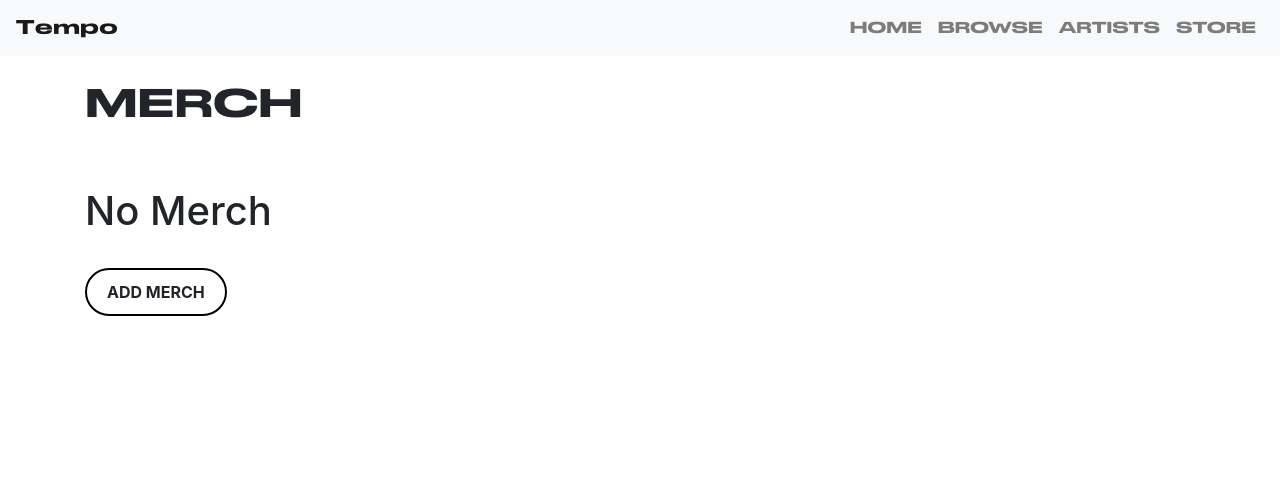
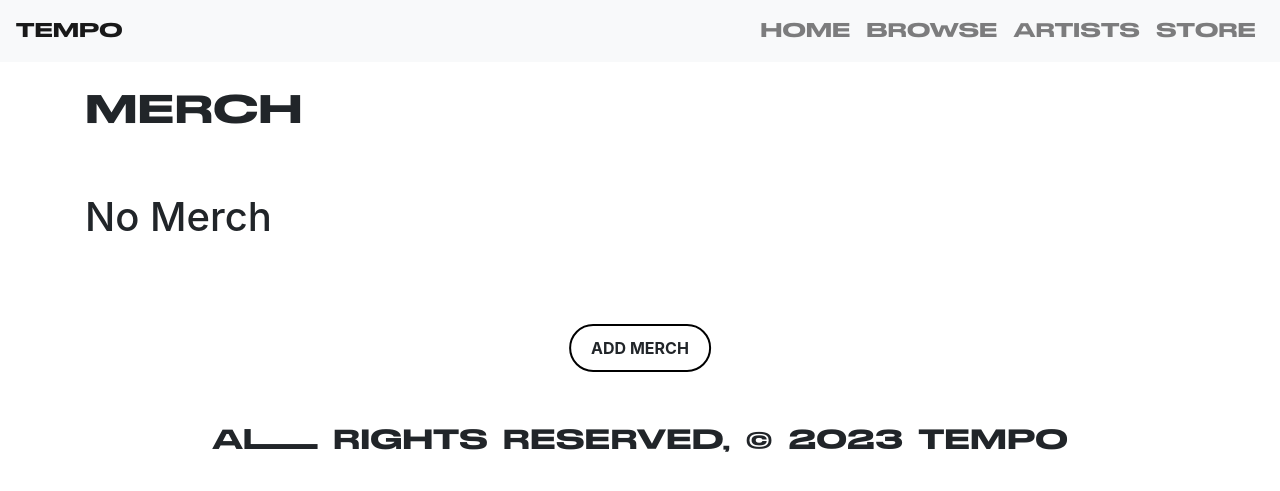
Before and after one commit to Cassandra-Samonte/Tempo, a Django app: page /merch/ in a window 1280 px wide. Shown: the top 491 px of the page. Run offline with Django 4.2, Linux system fonts and the light colour scheme; data that the repository does not hold is empty; some libraries are stand-ins or nearby versions.

Commit message:
added footer

```diff
--- a/tempo_project/tempo_app/static/css/merch-detail.css
+++ b/tempo_project/tempo_app/static/css/merch-detail.css
@@ -45,3 +45,9 @@ body {
     flex-direction: column;
     height: 100%;
 }
+
+footer {
+    display: flex;
+    justify-content: center;
+    padding: 50px 0px 20px 0px;
+}
--- a/tempo_project/tempo_app/static/css/merch-index.css
+++ b/tempo_project/tempo_app/static/css/merch-index.css
@@ -36,4 +36,25 @@ h1 {
   padding: 10px 20px;
   text-transform: uppercase;
   font-weight: bold;
+  position: absolute;
+  left: 50%;
+  transform: translateX(-50%);
 }
+
+.button-container {
+  padding: 50px;
+}
+
+a {
+  text-decoration: none;
+  color: black;
+  text-transform: uppercase;
+  font-size: 20px;
+  text-align: center;
+}
+
+footer {
+  display: flex;
+  justify-content: center;
+  padding: 50px 0px 20px 0px;
+}
--- a/tempo_project/tempo_app/templates/merch/merch.html
+++ b/tempo_project/tempo_app/templates/merch/merch.html
@@ -58,9 +58,15 @@
         <h1>No Merch</h1>
       {% endif %}
 
-      <a class="btn" href="{% url 'merch_create' %}">Add Merch</a>
+      <div class="button-container">
+        <a class="btn" href="{% url 'merch_create' %}">Add Merch</a>
+      </div>
 
   </main>
+
+  <footer>
+    <h3 class="stretch-font uppercase">All Rights Reserved, &copy; 2023 Tempo</h3>
+  </footer>
 
   <script src="https://code.jquery.com/jquery-3.6.0.min.js"></script>
   <script src="https://cdnjs.cloudflare.com/ajax/libs/popper.js/2.9.3/umd/popper.min.js"></script>
--- a/tempo_project/tempo_app/templates/merch/merch_detail.html
+++ b/tempo_project/tempo_app/templates/merch/merch_detail.html
@@ -35,6 +35,7 @@
           </nav>
     </header>
 
+    <main>
       <!-- Left Column - Item Img Edit & Delete -->
         <div class="container">
             <div class="row">
@@ -59,6 +60,11 @@
                 </div>
             </div>
         </div>
+    </main>
+
+    <footer>
+      <h3 class="stretch-font uppercase">All Rights Reserved, &copy; 2023 Tempo</h3>
+    </footer>
 
   <script src="https://code.jquery.com/jquery-3.6.0.min.js"></script>
   <script src="https://cdnjs.cloudflare.com/ajax/libs/popper.js/2.9.3/umd/popper.min.js"></script>
```
Lines whose indentation alone changed are shown as unchanged.
